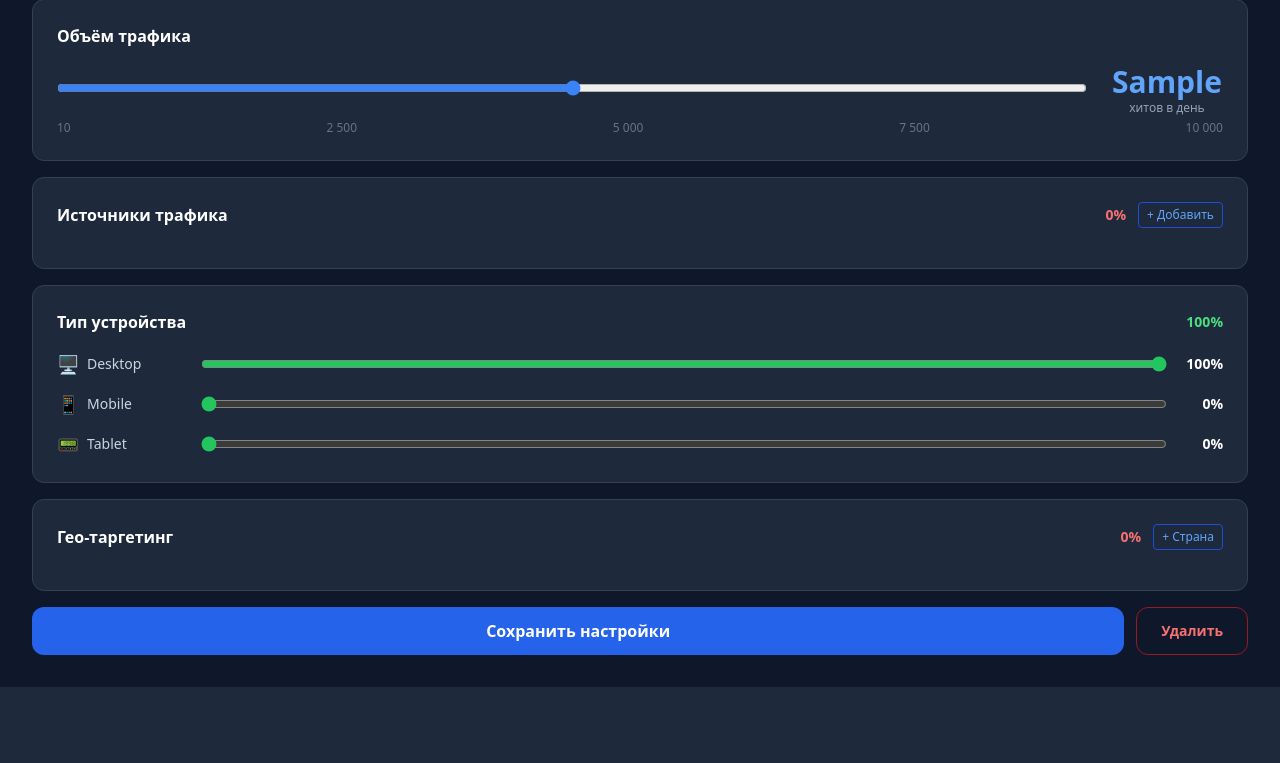
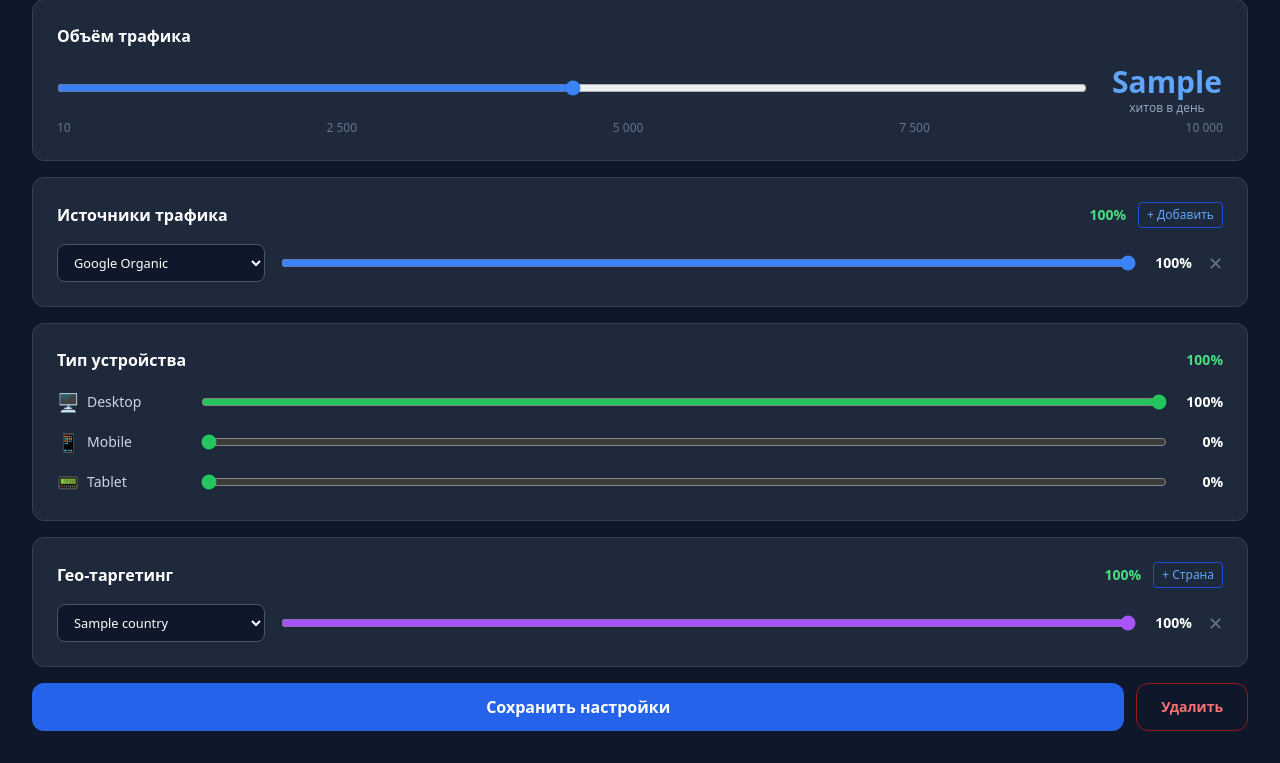
Before and after one commit to Manonix1927/TraficFlou, a Python web app: template app/templates/project_detail.html in a window 1280 px wide. Shown: the part 271-1034 px from the top of the page. Before the commit the page ends 958 px from the top, so only its background shows below. Run offline with Jinja, Linux system fonts and the light colour scheme; the template is opened without the code that fills it: most values are stand-ins (such as "Sample title", 1, 10 or a date in 2020); some libraries are stand-ins or nearby versions.

Commit message:
Fix linked sliders: enforce 100% sum, wire up slide() on input
- All three slider groups (sources, device, geo) now iterate over `items`
  instead of the non-existent `sources`/`devices`/`rows` properties
- Added @input="slide(i)" to every range input so moving one slider
  redistributes the remainder proportionally across the others
- Remove buttons now call remove(i) which re-normalises after deletion
- Fixed geo form: was using row.percent but items used pct key
- Fixed devTotal/geoTotal references to the shared total getter
- Unified makeLinked() to a single pct key across all forms

Co-Authored-By: Claude Sonnet 4.6 <noreply@anthropic.com>

```diff
--- a/app/templates/project_detail.html
+++ b/app/templates/project_detail.html
@@ -121,9 +121,9 @@
         </div>
       </div>
       <div class="space-y-3">
-        <template x-for="(s, i) in sources" :key="i">
+        <template x-for="(s, i) in items" :key="i">
           <div class="flex items-center gap-4">
-            <select x-model="s.key" :name="'source_keys'"
+            <select x-model="s.key" name="source_keys"
               style="width:13rem;flex-shrink:0;background:rgb(15 23 42);border:1px solid rgb(71 85 105);border-radius:0.5rem;padding:0.5rem 0.75rem;color:#fff;font-size:0.8rem;outline:none;">
               <optgroup label="Organic Search" style="background:rgb(15 23 42)">
                 <option value="google_organic">Google Organic</option>
@@ -160,10 +160,11 @@
                 <option value="referral">Referral</option>
               </optgroup>
             </select>
-            <input type="range" min="0" max="100" x-model.number="s.pct" :name="'source_percents'"
+            <input type="range" min="0" max="100" x-model.number="s.pct" name="source_percents"
+              @input="slide(i)"
               class="flex-1 accent-blue-500"/>
             <span class="text-sm font-semibold text-white w-10 text-right" x-text="s.pct+'%'"></span>
-            <button type="button" @click="sources.splice(i,1)"
+            <button type="button" @click="remove(i)"
               class="text-slate-500 hover:text-red-400 text-lg leading-none" style="flex-shrink:0;">✕</button>
           </div>
         </template>
@@ -174,18 +175,19 @@
     <div class="bg-slate-800 rounded-xl border border-slate-700 p-6" x-data="deviceForm()">
       <div class="flex items-center justify-between mb-4">
         <h2 class="font-semibold text-white">Тип устройства</h2>
-        <span class="text-sm font-semibold" :class="devTotal===100?'text-green-400':'text-red-400'">
-          <span x-text="devTotal"></span>%
+        <span class="text-sm font-semibold" :class="total===100?'text-green-400':'text-red-400'">
+          <span x-text="total"></span>%
         </span>
       </div>
       <div class="space-y-3">
-        <template x-for="d in devices" :key="d.key">
+        <template x-for="(d, i) in items" :key="d.key">
           <div class="flex items-center gap-4">
             <div class="flex items-center gap-2 w-32 flex-shrink-0">
               <span x-text="d.icon" class="text-lg"></span>
               <span class="text-sm text-slate-300" x-text="d.label"></span>
             </div>
             <input type="range" min="0" max="100" x-model.number="d.pct" :name="'device_' + d.key"
+              @input="slide(i)"
               class="flex-1 accent-green-500"/>
             <span class="text-sm font-semibold text-white w-10 text-right" x-text="d.pct+'%'"></span>
           </div>
@@ -198,28 +200,29 @@
       <div class="flex items-center justify-between mb-4">
         <h2 class="font-semibold text-white">Гео-таргетинг</h2>
         <div class="flex items-center gap-3">
-          <span class="text-sm font-semibold" :class="geoTotal===100?'text-green-400':'text-red-400'">
-            <span x-text="geoTotal"></span>%
+          <span class="text-sm font-semibold" :class="total===100?'text-green-400':'text-red-400'">
+            <span x-text="total"></span>%
           </span>
-          <button type="button" @click="rows.push({country:'DE',percent:0})"
+          <button type="button" @click="addRow()"
             class="text-xs text-blue-400 hover:text-blue-300 border border-blue-700 rounded px-2 py-1">
             + Страна
           </button>
         </div>
       </div>
       <div class="space-y-3">
-        <template x-for="(row,i) in rows" :key="i">
+        <template x-for="(row, i) in items" :key="i">
           <div class="flex items-center gap-4">
-            <select x-model="row.country" :name="'geo_countries'"
+            <select x-model="row.country" name="geo_countries"
               style="width:13rem;flex-shrink:0;background:rgb(15 23 42);border:1px solid rgb(71 85 105);border-radius:0.5rem;padding:0.5rem 0.75rem;color:#fff;font-size:0.8rem;outline:none;">
               {% for code, name in countries %}
               <option value="{{ code }}" style="background:rgb(15 23 42)">{{ name }}</option>
               {% endfor %}
             </select>
-            <input type="range" min="0" max="100" x-model.number="row.percent" :name="'geo_percents'"
+            <input type="range" min="0" max="100" x-model.number="row.pct" name="geo_percents"
+              @input="slide(i)"
               class="flex-1 accent-purple-500"/>
-            <span class="text-sm font-semibold text-white w-10 text-right" x-text="row.percent+'%'"></span>
-            <button type="button" @click="rows.splice(i,1)"
+            <span class="text-sm font-semibold text-white w-10 text-right" x-text="row.pct+'%'"></span>
+            <button type="button" @click="remove(i)"
               class="text-slate-500 hover:text-red-400 text-lg leading-none" style="flex-shrink:0;">✕</button>
           </div>
         </template>
@@ -258,48 +261,102 @@ async function sendNow() {
   } catch(e) { label.textContent = 'Ошибка'; btn.disabled = false; }
 }
 
-function projectDetail() { return {} }
+// ── Linked sliders: moving one redistributes the rest, sum stays 100 ──────
+function makeLinked(items) {
+  return {
+    items,
+    get total() { return this.items.reduce((a, b) => a + (b.pct || 0), 0); },
 
+    slide(idx) {
+      // clamp the moved slider to [0, 100]
+      const val = Math.max(0, Math.min(100, this.items[idx].pct || 0));
+      this.items[idx].pct = val;
+
+      const rest = 100 - val;
+      const others = this.items.filter((_, i) => i !== idx);
+      if (!others.length) return;
+
+      const othersSum = others.reduce((a, b) => a + (b.pct || 0), 0);
+
+      if (othersSum === 0) {
+        // distribute evenly when all others are 0
+        const share = Math.floor(rest / others.length);
+        others.forEach((it, j) => {
+          it.pct = share + (j === 0 ? rest - share * others.length : 0);
+        });
+      } else {
+        // distribute proportionally, last one absorbs rounding error
+        let alloc = 0;
+        others.forEach((it, j) => {
+          if (j === others.length - 1) {
+            it.pct = Math.max(0, rest - alloc);
+          } else {
+            it.pct = Math.max(0, Math.round(it.pct / othersSum * rest));
+            alloc += it.pct;
+          }
+        });
+      }
+    },
+
+    remove(idx) {
+      this.items.splice(idx, 1);
+      if (!this.items.length) return;
+      const t = this.total;
+      if (t === 100) return;
+      if (t === 0) { this.items[0].pct = 100; return; }
+      // re-normalize to 100
+      let alloc = 0;
+      this.items.forEach((it, i) => {
+        if (i === this.items.length - 1) {
+          it.pct = Math.max(0, 100 - alloc);
+        } else {
+          it.pct = Math.max(0, Math.round(it.pct / t * 100));
+          alloc += it.pct;
+        }
+      });
+    }
+  };
+}
+
+// ── Sources ──────────────────────────────────────────────────
 function sourcesForm() {
   let raw = {};
   try { raw = {{ (project.sources or {})|tojson }}; } catch(e) {}
-  if (!raw || typeof raw !== 'object') raw = { google_organic: 100 };
-  return {
-    sources: Object.entries(raw).map(([k,v]) => ({key:k, pct: Number(v)||0})),
-    get total() { return this.sources.reduce((a,s)=>a+s.pct,0) },
-    add() { this.sources.push({key:'google_organic', pct:0}) },
-  }
+  if (!raw || typeof raw !== 'object' || !Object.keys(raw).length) raw = { google_organic: 100 };
+  const base = makeLinked(Object.entries(raw).map(([k, v]) => ({ key: k, pct: Number(v) || 0 })));
+  return Object.assign(base, {
+    add() { this.items.push({ key: 'google_organic', pct: 0 }); }
+  });
 }
 
+// ── Device ───────────────────────────────────────────────────
 function deviceForm() {
-  let devMap = { desktop: 100, mobile: 0, tablet: 0 };
+  let dm = { desktop: 100, mobile: 0, tablet: 0 };
   try {
     {% if project.device is mapping %}
-      devMap = {{ project.device | tojson }};
+      dm = {{ project.device|tojson }};
     {% elif project.device == 'mobile' %}
-      devMap = { desktop: 0, mobile: 100, tablet: 0 };
+      dm = { desktop: 0, mobile: 100, tablet: 0 };
     {% elif project.device == 'mixed' %}
-      devMap = { desktop: 50, mobile: 50, tablet: 0 };
+      dm = { desktop: 50, mobile: 50, tablet: 0 };
     {% endif %}
   } catch(e) {}
-  return {
-    devices: [
-      { key: 'desktop', icon: '🖥', label: 'Desktop', pct: Number(devMap.desktop)||0 },
-      { key: 'mobile',  icon: '📱', label: 'Mobile',  pct: Number(devMap.mobile) ||0 },
-      { key: 'tablet',  icon: '📟', label: 'Tablet',  pct: Number(devMap.tablet) ||0 },
-    ],
-    get devTotal() { return this.devices.reduce((a,d)=>a+d.pct,0) },
-  }
+  return makeLinked([
+    { key: 'desktop', icon: '🖥', label: 'Desktop', pct: Number(dm.desktop) || 0 },
+    { key: 'mobile',  icon: '📱', label: 'Mobile',  pct: Number(dm.mobile)  || 0 },
+    { key: 'tablet',  icon: '📟', label: 'Tablet',  pct: Number(dm.tablet)  || 0 },
+  ]);
 }
 
+// ── Geo ──────────────────────────────────────────────────────
 function geoForm() {
   let raw = {};
   try { raw = {{ (project.geo or {})|tojson }}; } catch(e) {}
-  if (!raw || typeof raw !== 'object') raw = { UA: 100 };
-  return {
-    rows: Object.entries(raw).map(([c,p]) => ({country:c, percent: Number(p)||0})),
-    get geoTotal() { return this.rows.reduce((a,r)=>a+r.percent,0) },
-  }
+  if (!raw || typeof raw !== 'object' || !Object.keys(raw).length) raw = { UA: 100 };
+  const base = makeLinked(Object.entries(raw).map(([c, p]) => ({ country: c, pct: Number(p) || 0 })));
+  return Object.assign(base, {
+    addRow() { this.items.push({ country: 'DE', pct: 0 }); }
+  });
 }
 </script>
 {% endblock %}
```
